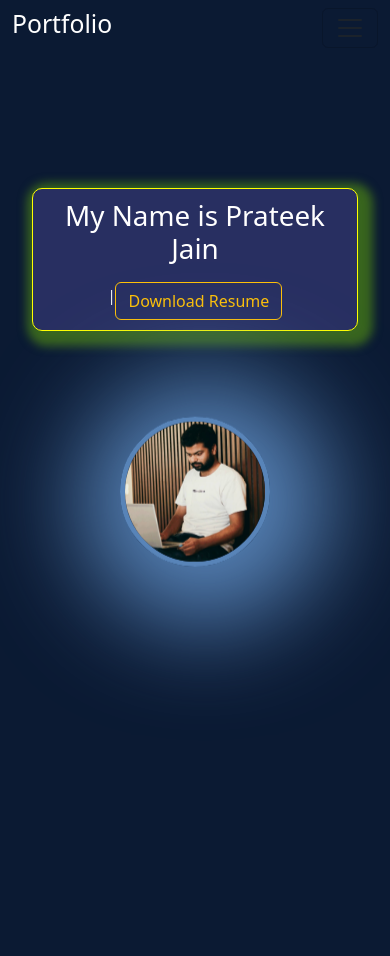
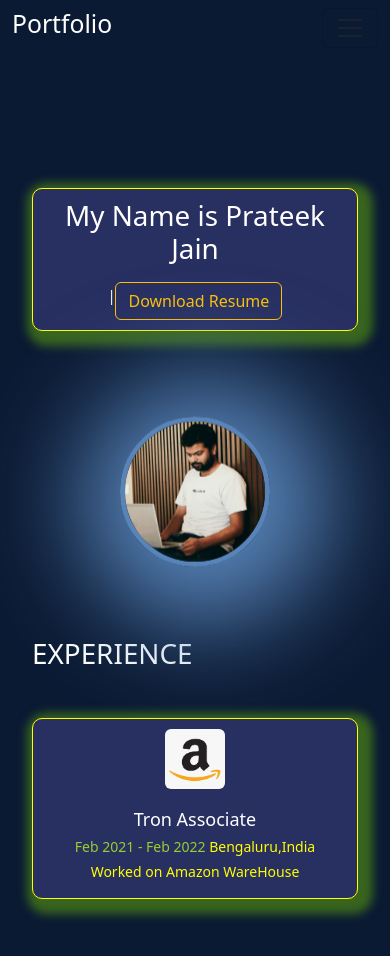
Before and after one commit to prateekjain624/portfolio, a React (Vite) app: page / in a window 390 px wide. Shown: the top 956 px of the page. Before the commit the page ends 844 px from the top, so only its background shows below. Built offline with nearby package versions, Linux system fonts and the light colour scheme.

Commit message:
added responsive to experience

```diff
--- a/src/App.jsx
+++ b/src/App.jsx
@@ -20,10 +20,10 @@ function App() {
         <Element name="home">
           <Home />
         </Element>
-        {/* <Element name="experience">
+        <Element name="experience">
           <Experience />
         </Element>
-        <Element name="skill">
+        {/* <Element name="skill">
           <Skills />
         </Element>
         <Element name="project">
--- a/src/index.css
+++ b/src/index.css
@@ -148,34 +148,88 @@ body {
 /* EXPERIENCE SECTION */
 
 .experience {
-  width: 1200px;
-  /* border: 2px solid red; */
+  max-width: 1200px; /* Use max-width for better scaling on smaller screens */
+  width: 100%; /* Ensure it takes full width on smaller screens */
+  margin: auto;
+  padding: 20px;
+  box-sizing: border-box; /* Include padding in width calculation */
 }
 
 .experience_card {
   text-align: center;
   background-color: var(--bg-color);
   display: flex;
+  flex-wrap: wrap; /* Allow content to wrap for smaller screens */
   align-items: center;
   border-radius: 10px;
   border: 1px solid yellow;
-  align-items: center;
-  width: 800px;
-  margin: auto;
-  padding: 30px;
+  width: 100%; /* Ensure it takes full width by default */
+  max-width: 800px; /* Limit the width on larger screens */
+  margin: 20px auto; /* Add spacing between cards */
+  padding: 20px;
   box-shadow: var(--box-shadow);
-
   justify-content: space-evenly;
+  gap: 20px; /* Add spacing between elements inside the card */
 }
 
 .experience .experience_card .ex-left {
   width: 100px;
   height: 100px;
+  flex-shrink: 0; /* Prevent shrinking of the image container */
 }
 
 .experience .experience_card .ex-left img {
   width: 100%;
+  height: 100%; /* Ensure the image takes full height */
   border-radius: 10%;
+  object-fit: cover; /* Ensure the image fits well */
+}
+
+.experience .experience_card .ex-right {
+  flex: 1; /* Allow the right section to grow and shrink */
+  min-width: 200px; /* Set a minimum width for smaller screens */
+  text-align: left; /* Align text to the left */
+}
+
+/* Media queries for responsiveness */
+
+/* For tablets and medium screens (max-width: 768px) */
+@media (max-width: 768px) {
+  .experience_card {
+    flex-direction: column; /* Stack content vertically */
+    text-align: center; /* Center-align text for smaller screens */
+    padding: 15px; /* Reduce padding */
+  }
+
+  .experience .experience_card .ex-right {
+    text-align: center; /* Center-align text in the right section */
+  }
+
+  .experience .experience_card .ex-left {
+    width: 80px; /* Reduce image size */
+    height: 80px;
+  }
+}
+
+/* For mobile devices (max-width: 480px) */
+@media (max-width: 480px) {
+  .experience_card {
+    padding: 10px; /* Further reduce padding */
+  }
+
+  .experience .experience_card .ex-left {
+    width: 60px; /* Further reduce image size */
+    height: 60px;
+  }
+
+  .experience .experience_card .ex-right h2 {
+    font-size: 18px; /* Adjust font size for better readability */
+  }
+
+  .experience .experience_card .ex-right h4,
+  .experience .experience_card .ex-right h5 {
+    font-size: 14px; /* Adjust font size for smaller screens */
+  }
 }
 
 /* SKILLS SECTION */
```
